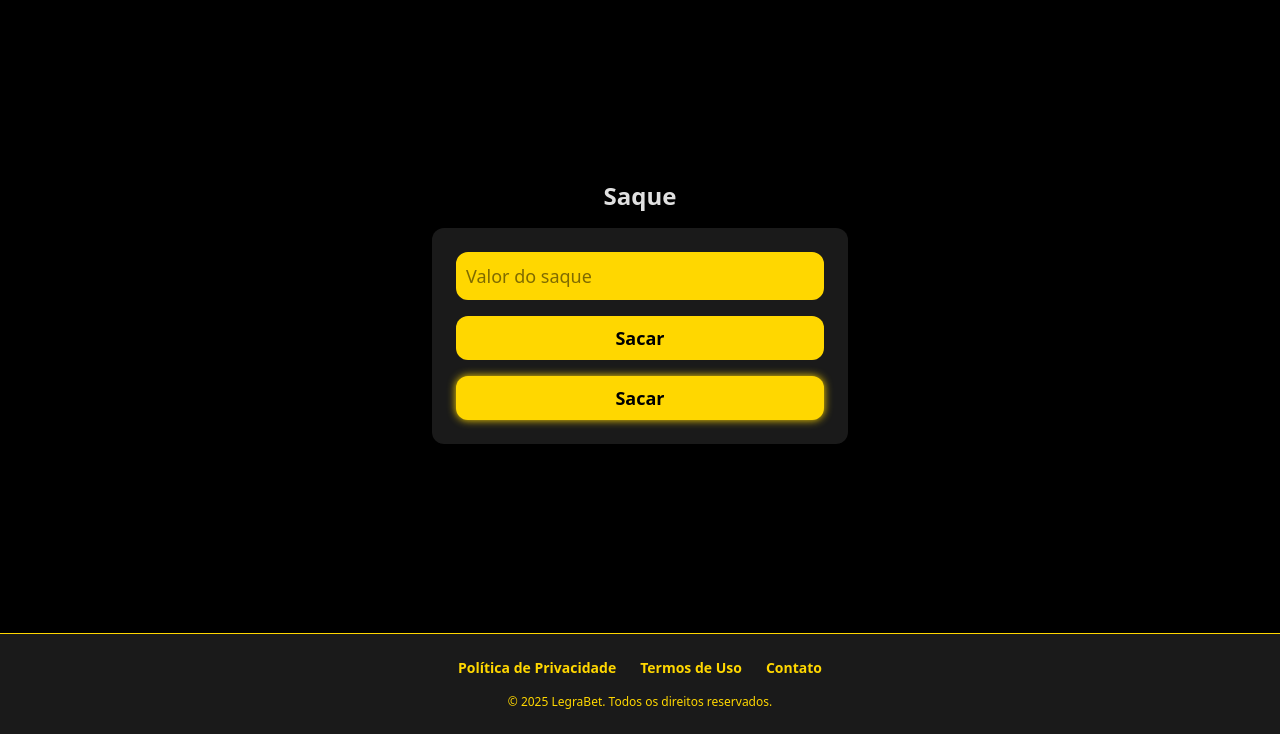
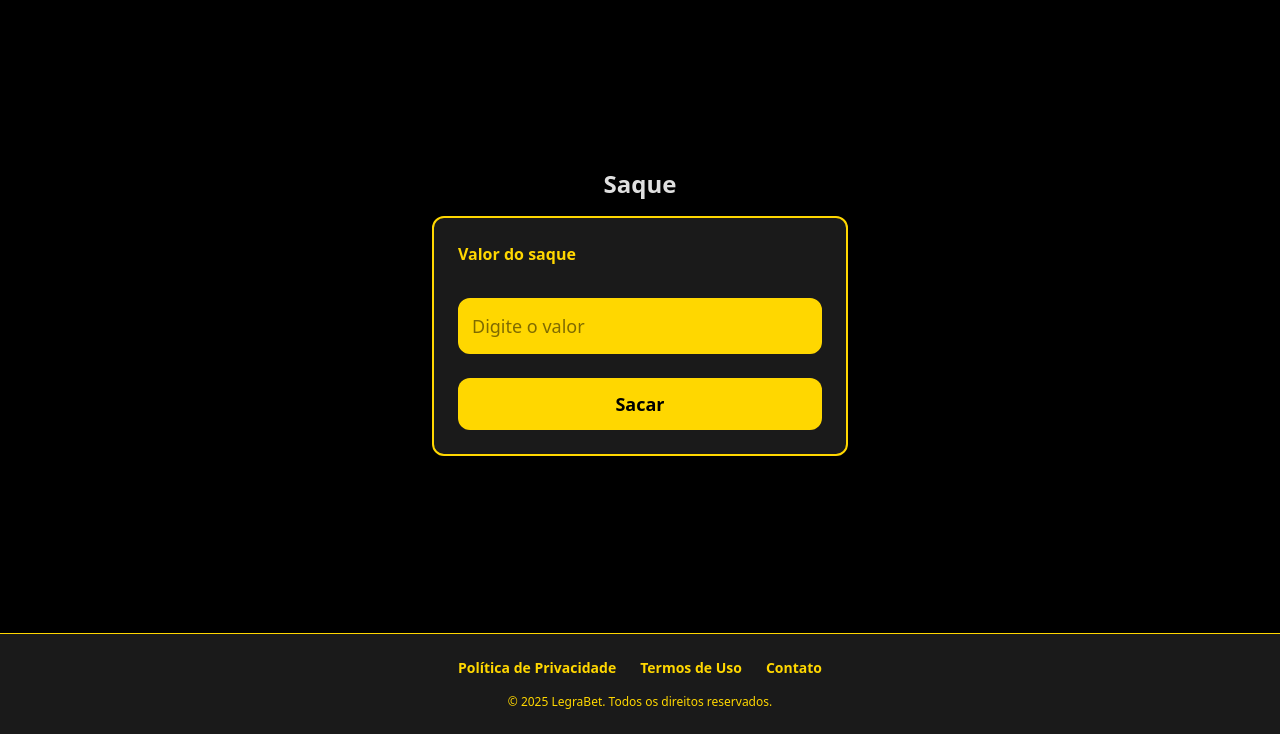
Before and after one commit to Fabiolegra/casa-de-aposta, a PHP site: page /views/transaction/withdraw.php in a window 1280 px wide. Shown: the part 66-800 px from the top of the page. Run offline with PHP 8.4, Linux system fonts and the light colour scheme; the visitor is signed in with stand-in values (Sample User, id 1).

Commit message:
feat(design): melhorias de design

```diff
--- a/dashboard.php
+++ b/dashboard.php
@@ -76,7 +76,7 @@ $ultimasTransacoes = array_slice($transacoes, 0, 9);
       <div class="flex gap-3 mt-4 md:mt-0">
   <a href="views/transaction/deposit.php" class="px-6 py-3 rounded-xl font-bold text-lg hover:bg-[#FFC107]" style="background-color:#FFD700;color:#000000;">Depositar</a>
   <a href="views/transaction/withdraw.php" class="px-6 py-3 rounded-xl font-bold text-lg hover:bg-[#FFC107]" style="background-color:#FFD700;color:#000000;">Sacar</a>
-  <a href="views/bet/index.php" class="px-6 py-3 rounded-xl font-bold text-lg hover:bg-[#FFC107]" style="background-color:#FFD700;color:#000000;">Apostar</a>
+  <a href="views/bet/index.php" class="px-4 py-2 rounded-xl font-bold text-base" style="background-color:#00E676;color:#000000;border:2px solid #00E676;">Apostar</a>
       </div>
     </div>
     <!-- Últimas apostas -->
@@ -109,7 +109,7 @@ $ultimasTransacoes = array_slice($transacoes, 0, 9);
                 if ($status == 'ganha') {
                   echo 'Vitória (+R$ '.number_format($valorPremio,2,',','.') .')';
                 } elseif ($status == 'perdida') {
-                  echo 'Perda (-R$ '.number_format($a['valor'],2,',','.') .')';
+                  echo 'Derrota (-R$ '.number_format($a['valor'],2,',','.') .')';
                 } else {
                   echo 'Pendente';
                 }
@@ -144,7 +144,7 @@ $ultimasTransacoes = array_slice($transacoes, 0, 9);
                 $icon = 'emoji_events';
                 $iconColor = '#00E676'; // verde
                 $tipoLabel = 'Ganho';
-              } elseif ($t['tipo'] == 'perca') {
+              } elseif ($t['tipo'] == 'derrota') {
                 $icon = 'cancel';
                 $iconColor = '#FF1744'; // vermelho
                 $tipoLabel = 'Derrota';
--- a/models/Transaction.php
+++ b/models/Transaction.php
@@ -15,8 +15,8 @@ class Transaction {
         $stmt->execute([$usuario_id, $valor]);
         $this->updateSaldo($usuario_id, $valor);
     }
-    public function perca($usuario_id, $valor) {
-        $stmt = $this->pdo->prepare('INSERT INTO transacoes (usuario_id, tipo, valor, data) VALUES (?, "perca", ?, NOW())');
+    public function derrota($usuario_id, $valor) {
+        $stmt = $this->pdo->prepare('INSERT INTO transacoes (usuario_id, tipo, valor, data) VALUES (?, "derrota", ?, NOW())');
         $stmt->execute([$usuario_id, $valor]);
     }
     public function withdraw($usuario_id, $valor, $tipo = 'saque') {
--- a/prompts.txt
+++ b/prompts.txt
@@ -135,3 +135,5 @@ crie todas as funcionalidades em apostar
 
 8-
 Quero adicionar a funcionalidade de perfil do usuário no meu site de apostas. O perfil deve permitir que o usuário visualize e edite suas informações pessoais, além de exibir dados importantes como saldo e histórico.
+
+9-
--- a/views/bet/place.php
+++ b/views/bet/place.php
@@ -63,7 +63,7 @@ if ($_SERVER['REQUEST_METHOD'] === 'POST') {
                 $transModel->ganho($_SESSION['user_id'], $premio);
                 $msg = '<div class="text-green-600 mb-2">Parabéns! Você acertou todas e ganhou R$ '.number_format($premio,2,',','.').'. Redirecionando...</div>';
             } else {
-                $transModel->perca($_SESSION['user_id'], $valor);
+                $transModel->derrota($_SESSION['user_id'], $valor);
                 $msg = '<div class="text-red-600 mb-2">Você errou uma ou mais apostas. Tente novamente! Redirecionando...</div>';
             }
             echo $msg;
@@ -95,7 +95,7 @@ if ($_SERVER['REQUEST_METHOD'] === 'POST') {
                 $msg = '<div class="text-green-600 mb-2">Parabéns! Você acertou e ganhou R$ '.number_format($premio,2,',','.').'. Redirecionando...</div>';
             } else {
                 $betModel->updateStatus($aposta_id, 'perdida');
-                $transModel->perca($_SESSION['user_id'], $valor);
+                $transModel->derrota($_SESSION['user_id'], $valor);
                 $msg = '<div class="text-red-600 mb-2">Você errou o resultado. Tente novamente! Redirecionando...</div>';
             }
             echo $msg;
--- a/views/transaction/withdraw.php
+++ b/views/transaction/withdraw.php
@@ -31,11 +31,11 @@ if ($_SERVER['REQUEST_METHOD'] === 'POST') {
     <div class="w-full max-w-md mx-auto py-8 px-4">
       <h2 class="text-2xl font-bold mb-4 text-center" style="color:#E0E0E0;">Saque</h2>
       <?php if($msg) echo $msg; ?>
-  <form method="POST" action="" class="rounded-xl p-6 flex flex-col gap-4" style="background-color:#1A1A1A;">
-  <input type="number" name="valor" min="1" step="0.01" placeholder="Valor do saque" required class="w-full p-2 rounded-xl border text-lg" style="background-color:#FFD700;color:#000000;border:2px solid #FFD700;">
-  <button type="submit" class="w-full font-bold py-2 rounded-xl text-lg hover:bg-[#FFD700]" style="background-color:#FFD700;color:#000000;">Sacar</button>
-      <button type="submit" class="w-full font-bold py-2 rounded-xl text-lg hover:bg-[#FFC107]" style="background-color:#FFD700;color:#000000;box-shadow:0 0 8px #FFD700;">Sacar</button>
-      </form>
+  <form method="POST" action="" class="rounded-xl p-6 flex flex-col gap-6 border-2" style="background-color:#1A1A1A;border-color:#FFD700;">
+    <label for="valor" class="font-bold mb-2" style="color:#FFD700;">Valor do saque</label>
+    <input type="number" name="valor" id="valor" min="1" step="0.01" placeholder="Digite o valor" required class="w-full p-3 rounded-xl border-2 text-lg" style="background-color:#FFD700;color:#000000;border-color:#FFD700;">
+    <button type="submit" class="w-full font-bold py-3 rounded-xl text-lg" style="background-color:#FFD700;color:#000000;">Sacar</button>
+  </form>
     </div>
   </main>
   <footer class="w-full mt-auto">
```
Also changed, not shown: views/transaction/deposit.php (+5 -4 lines).
